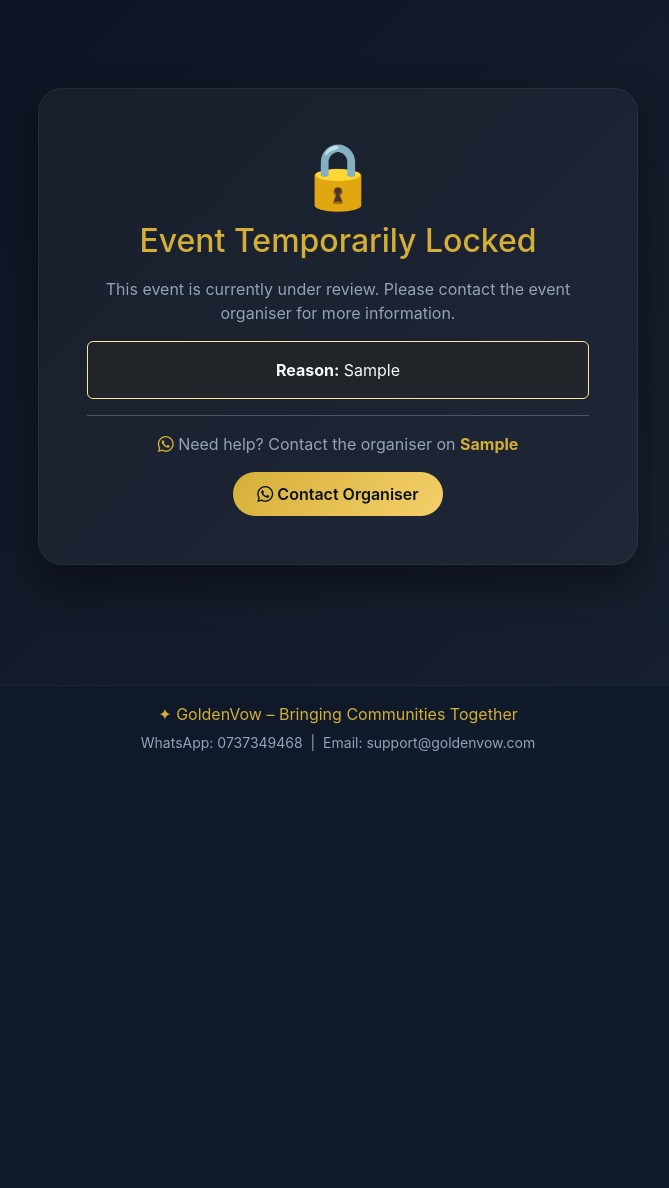
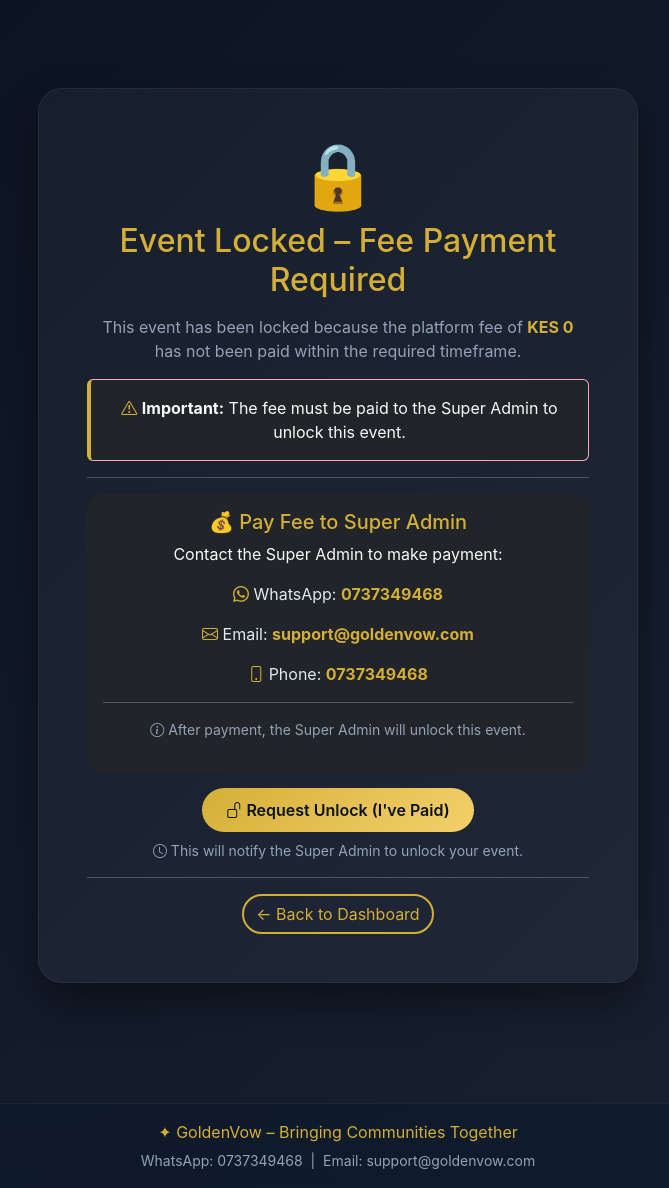
Before and after one commit to mafiayeng/goldenvow, a Flask app: template template/event_locked.html in a window 1280 px wide. Shown: the part 65-1253 px from the top of the page, without its empty margins (302-971 px from the left). Before the commit the page ends 816 px from the top, so only its background shows below. Run offline with Flask 3, Linux system fonts and the light colour scheme; the template is opened without the code that fills it: values that come from a table or form of the project are taken from there, others are empty; tables that the repository leaves empty hold one stand-in row (values such as "Sample post"); some libraries are stand-ins or nearby versions.

Commit message:
Update event_locked.html

```diff
--- a/template/event_locked.html
+++ b/template/event_locked.html
@@ -1,26 +1,46 @@
 {% extends "base.html" %}
-{% block title %}Event Locked{% endblock %}
+{% block title %}Event Locked – Fee Payment Required{% endblock %}
 {% block content %}
 <div class="text-center py-5">
     <div class="glass-card p-5" style="max-width:600px; margin:0 auto;">
         <h1 class="display-3">🔒</h1>
-        <h2 class="golden-text">Event Temporarily Locked</h2>
+        <h2 class="golden-text">Event Locked – Fee Payment Required</h2>
         <p class="text-muted-light mt-3">
-            This event is currently under review. Please contact the event organiser for more information.
+            This event has been locked because the platform fee of
+            <strong class="golden-text">KES {{ get_event_total_fee(event.id)|round(2) }}</strong>
+            has not been paid within the required timeframe.
         </p>
-        {% if event.disabled_reason %}
-        <div class="alert alert-warning bg-dark text-light">
-            <strong>Reason:</strong> {{ event.disabled_reason }}
+        <div class="alert alert-danger bg-dark text-light" style="border-left: 4px solid var(--gold);">
+            <i class="bi bi-exclamation-triangle golden-text"></i>
+            <strong>Important:</strong> The fee must be paid to the Super Admin to unlock this event.
         </div>
-        {% endif %}
         <hr>
-        <p class="text-muted-light">
-            <i class="bi bi-whatsapp golden-text"></i> Need help? Contact the organiser on
-            <strong class="golden-text">{{ event.whatsapp_contact or support_whatsapp }}</strong>
-        </p>
+        <div class="bg-dark p-3 rounded-4">
+            <h5 class="golden-text">💰 Pay Fee to Super Admin</h5>
+            <p class="text-light">Contact the Super Admin to make payment:</p>
+            <p><i class="bi bi-whatsapp golden-text"></i> WhatsApp: <strong class="golden-text">{{ support_whatsapp }}</strong></p>
+            <p><i class="bi bi-envelope golden-text"></i> Email: <strong class="golden-text">{{ support_email }}</strong></p>
+            <p><i class="bi bi-phone golden-text"></i> Phone: <strong class="golden-text">{{ support_whatsapp }}</strong></p>
+            <hr>
+            <p class="text-muted-light small">
+                <i class="bi bi-info-circle"></i>
+                After payment, the Super Admin will unlock this event.
+            </p>
+        </div>
         <div class="mt-3">
-            <a href="https://wa.me/{{ event.whatsapp_contact or support_whatsapp }}" target="_blank" class="btn btn-gold">
-                <i class="bi bi-whatsapp"></i> Contact Organiser
+            <form method="POST" action="{{ url_for('request_unlock', token=event.token) }}">
+                <button type="submit" class="btn btn-gold">
+                    <i class="bi bi-unlock"></i> Request Unlock (I've Paid)
+                </button>
+            </form>
+            <p class="text-muted-light small mt-2">
+                <i class="bi bi-clock"></i> This will notify the Super Admin to unlock your event.
+            </p>
+        </div>
+        <hr>
+        <div class="mt-3">
+            <a href="{{ url_for('dashboard') }}" class="btn btn-outline-gold">
+                ← Back to Dashboard
             </a>
         </div>
     </div>
```
